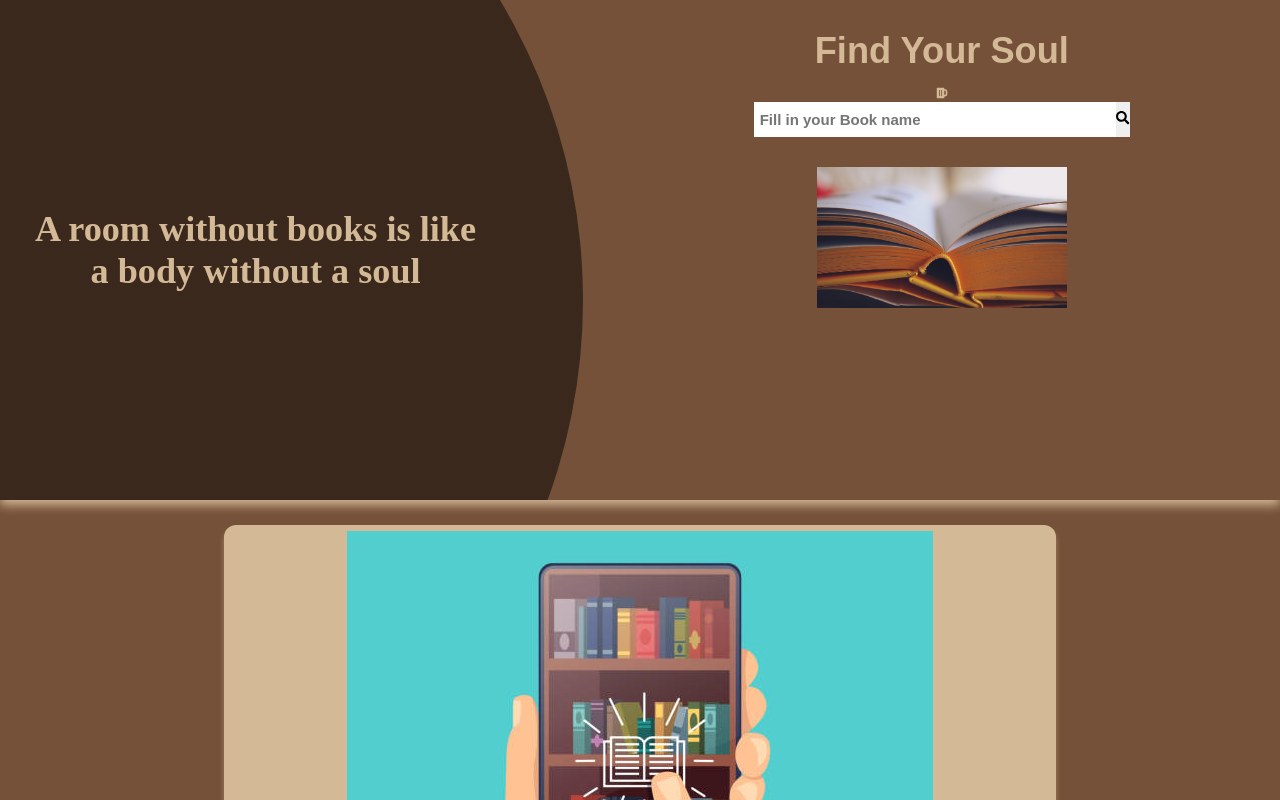
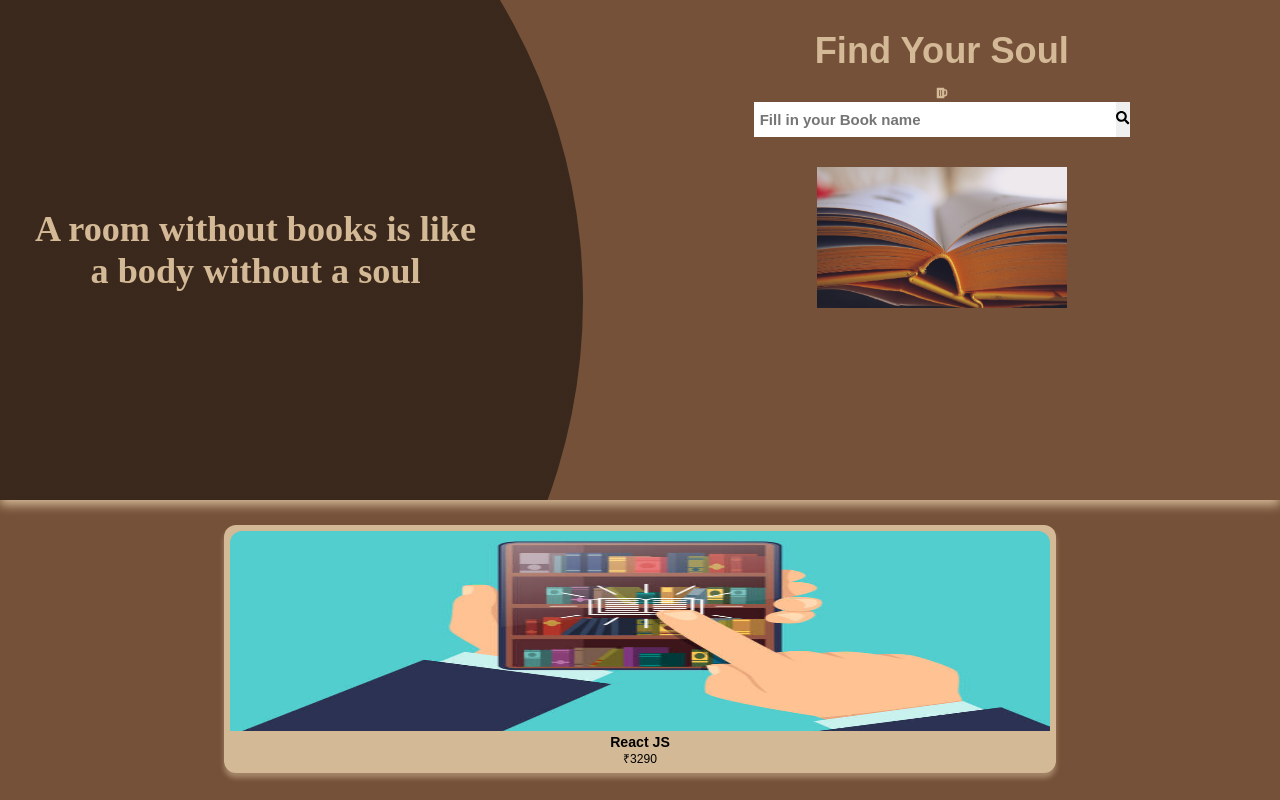
Before and after one commit to aurakei/bookstore-api, a React (Create React App) app: page / in a window 1280 px wide. Shown: the top 800 px of the page. Built offline with nearby package versions, Linux system fonts and the light colour scheme.

Commit message:
card styling

```diff
--- a/src/Components/style.css
+++ b/src/Components/style.css
@@ -97,3 +97,8 @@ html{
     text-align: center;
     position: relative;
 }
+.card img{
+    width:100%;
+    height: 200px;
+    border-radius: 1rem 1rem 0 0;
+}
```
